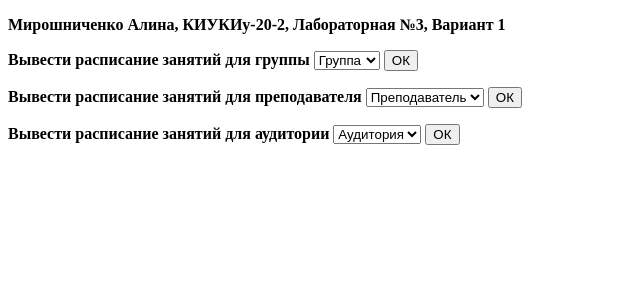
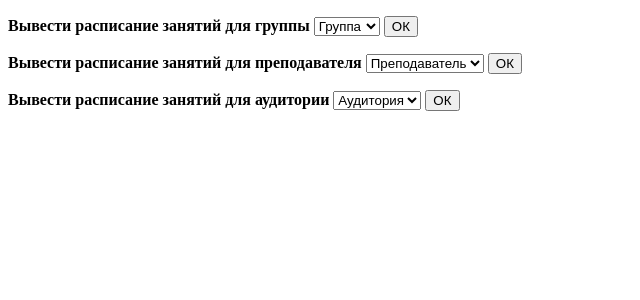
Before and after one commit to DmitriyDekabr/IntTech2, a PHP site: page / in a window 1280 px wide. Shown: the top 300 px of the page, without its empty margins (0-640 px from the left). Run offline with PHP 8.4, Linux system fonts and the light colour scheme; data comes from the database, SQL or seed files in the repository.

Commit message:
Uploaded

```diff
--- a/inttech-2-lab3/index.php
+++ b/inttech-2-lab3/index.php
@@ -92,7 +92,6 @@
 </head>
 
 <body>
-<p><strong>Мирошниченко Алина, КИУКИу-20-2, Лабораторная №3, Вариант 1<strong>
 <p>
 <!-- Вывод первого запроса -->
 <p><strong> Вывести расписание занятий для группы </strong>
```
Also changed, not shown: inttech-2-lab3/README.md, inttech-2-lab3/result3.1.png (added), inttech-2-lab3/result3.2.png (added), inttech-2-lab3/result3.3.png (added).
